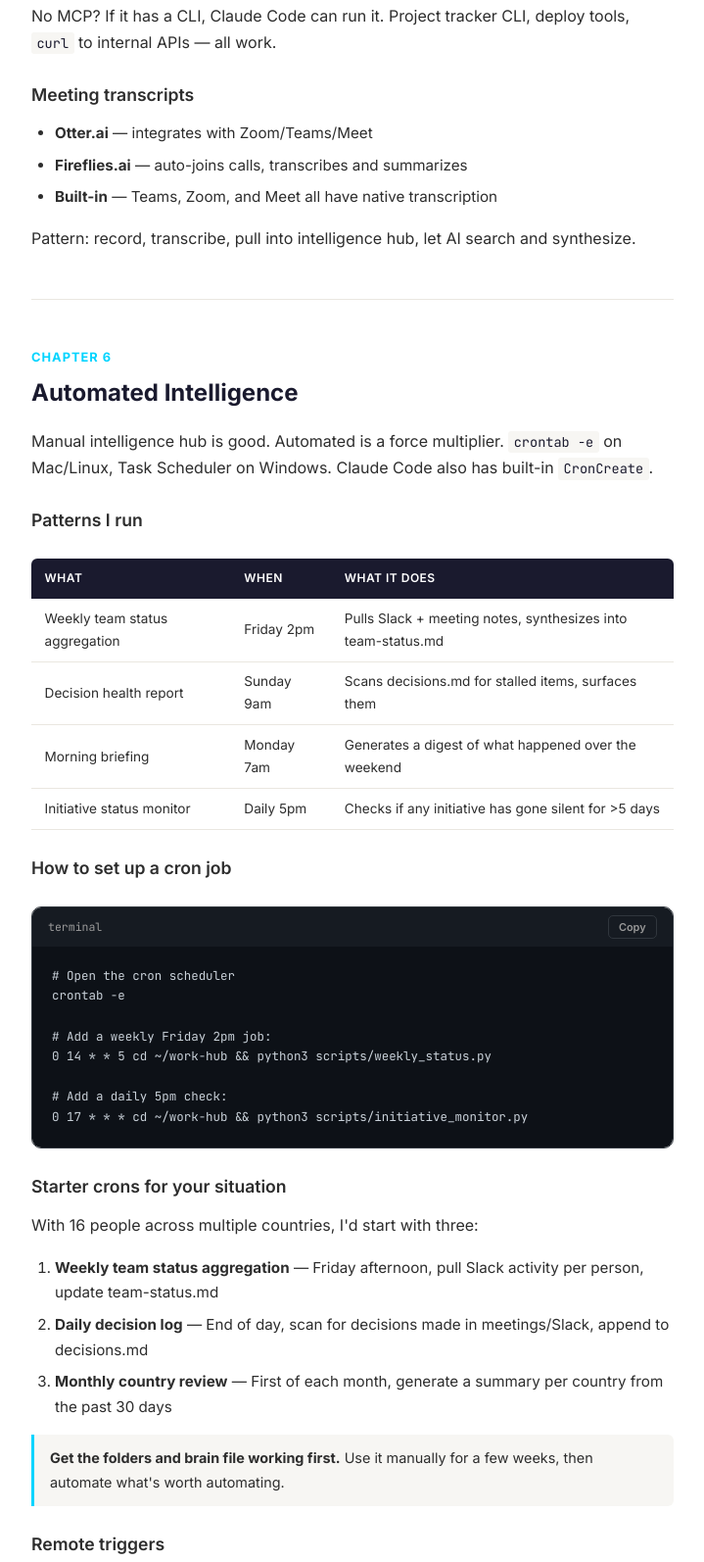
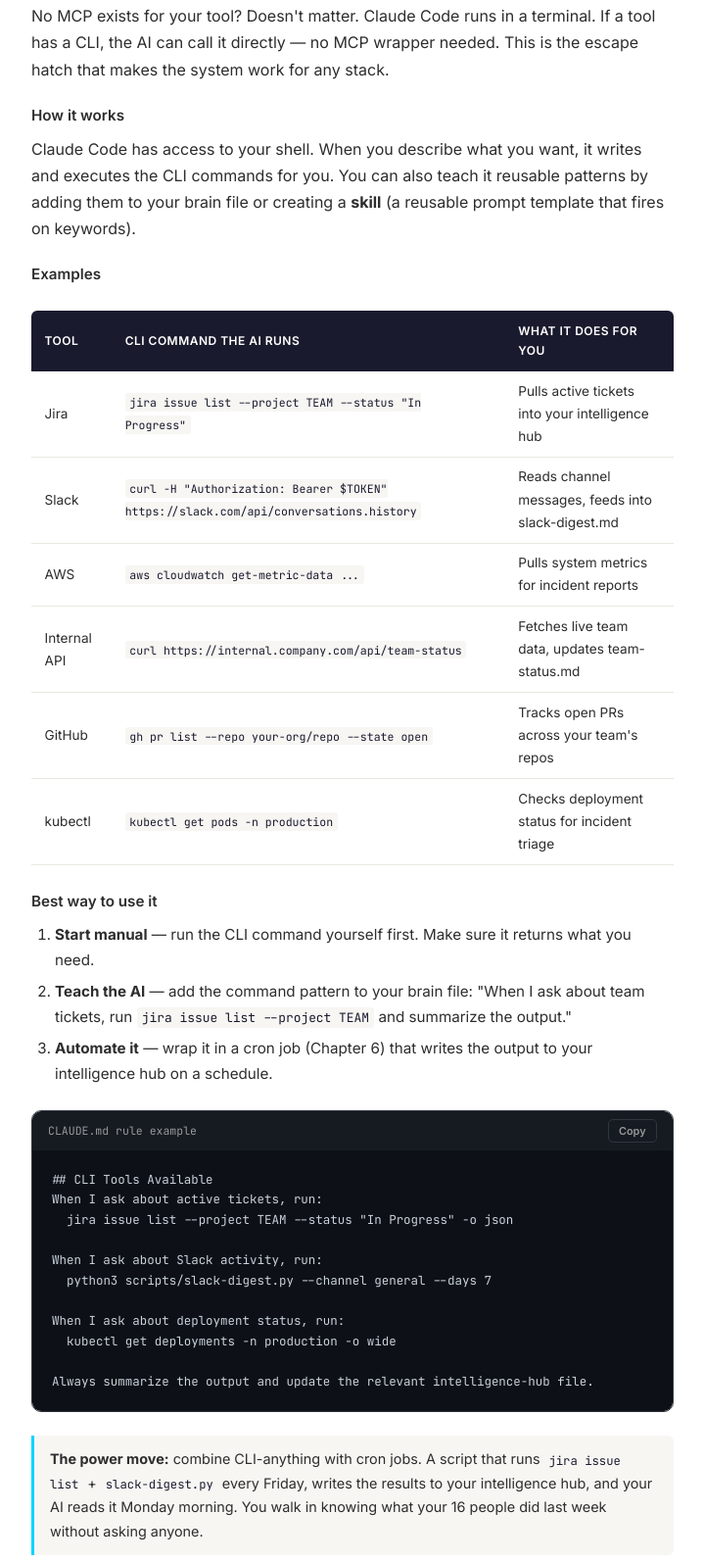
Before and after one commit to HR-AR/ai-chief-of-staff-guide, a plain HTML site: page index.html in a window 1280 px wide. Shown: the part 7542-9136 px from the top of the page at 98% size, without its empty margins (310-1029 px from the left). Drawn offline with Linux system fonts and the light colour scheme.

Commit message:
Expand CLI-Anything section: how it works, examples, best practices

```diff
--- a/index.html
+++ b/index.html
@@ -731,7 +731,50 @@
         <p class="note"><strong>Where to find MCPs:</strong> <a href="https://github.com/modelcontextprotocol/servers" target="_blank">github.com/modelcontextprotocol/servers</a> has the official registry. Search for "[your tool] MCP server" and you'll usually find one.</p>
 
         <h3>CLI-Anything</h3>
-        <p>No MCP? If it has a CLI, Claude Code can run it. Project tracker CLI, deploy tools, <code>curl</code> to internal APIs &mdash; all work.</p>
+        <p>No MCP exists for your tool? Doesn't matter. Claude Code runs in a terminal. If a tool has a CLI, the AI can call it directly &mdash; no MCP wrapper needed. This is the escape hatch that makes the system work for any stack.</p>
+
+        <h4>How it works</h4>
+        <p>Claude Code has access to your shell. When you describe what you want, it writes and executes the CLI commands for you. You can also teach it reusable patterns by adding them to your brain file or creating a <strong>skill</strong> (a reusable prompt template that fires on keywords).</p>
+
+        <h4>Examples</h4>
+        <table class="ref-table">
+          <thead><tr><th>Tool</th><th>CLI Command the AI Runs</th><th>What It Does for You</th></tr></thead>
+          <tbody>
+            <tr><td>Jira</td><td><code>jira issue list --project TEAM --status "In Progress"</code></td><td>Pulls active tickets into your intelligence hub</td></tr>
+            <tr><td>Slack</td><td><code>curl -H "Authorization: Bearer $TOKEN" https://slack.com/api/conversations.history</code></td><td>Reads channel messages, feeds into slack-digest.md</td></tr>
+            <tr><td>AWS</td><td><code>aws cloudwatch get-metric-data ...</code></td><td>Pulls system metrics for incident reports</td></tr>
+            <tr><td>Internal API</td><td><code>curl https://internal.company.com/api/team-status</code></td><td>Fetches live team data, updates team-status.md</td></tr>
+            <tr><td>GitHub</td><td><code>gh pr list --repo your-org/repo --state open</code></td><td>Tracks open PRs across your team's repos</td></tr>
+            <tr><td>kubectl</td><td><code>kubectl get pods -n production</code></td><td>Checks deployment status for incident triage</td></tr>
+          </tbody>
+        </table>
+
+        <h4>Best way to use it</h4>
+        <ol>
+          <li><strong>Start manual</strong> &mdash; run the CLI command yourself first. Make sure it returns what you need.</li>
+          <li><strong>Teach the AI</strong> &mdash; add the command pattern to your brain file: "When I ask about team tickets, run <code>jira issue list --project TEAM</code> and summarize the output."</li>
+          <li><strong>Automate it</strong> &mdash; wrap it in a cron job (Chapter 6) that writes the output to your intelligence hub on a schedule.</li>
+        </ol>
+
+        <div class="prompt-wrap">
+          <div class="prompt-header">
+            <span>CLAUDE.md rule example</span>
+            <button class="copy-btn" onclick="copyBlock(this)">Copy</button>
+          </div>
+          <pre>## CLI Tools Available
+When I ask about active tickets, run:
+  jira issue list --project TEAM --status "In Progress" -o json
+
+When I ask about Slack activity, run:
+  python3 scripts/slack-digest.py --channel general --days 7
+
+When I ask about deployment status, run:
+  kubectl get deployments -n production -o wide
+
+Always summarize the output and update the relevant intelligence-hub file.</pre>
+        </div>
+
+        <p class="note"><strong>The power move:</strong> combine CLI-anything with cron jobs. A script that runs <code>jira issue list</code> + <code>slack-digest.py</code> every Friday, writes the results to your intelligence hub, and your AI reads it Monday morning. You walk in knowing what your 16 people did last week without asking anyone.</p>
 
         <h3>Meeting transcripts</h3>
         <ul>
```
